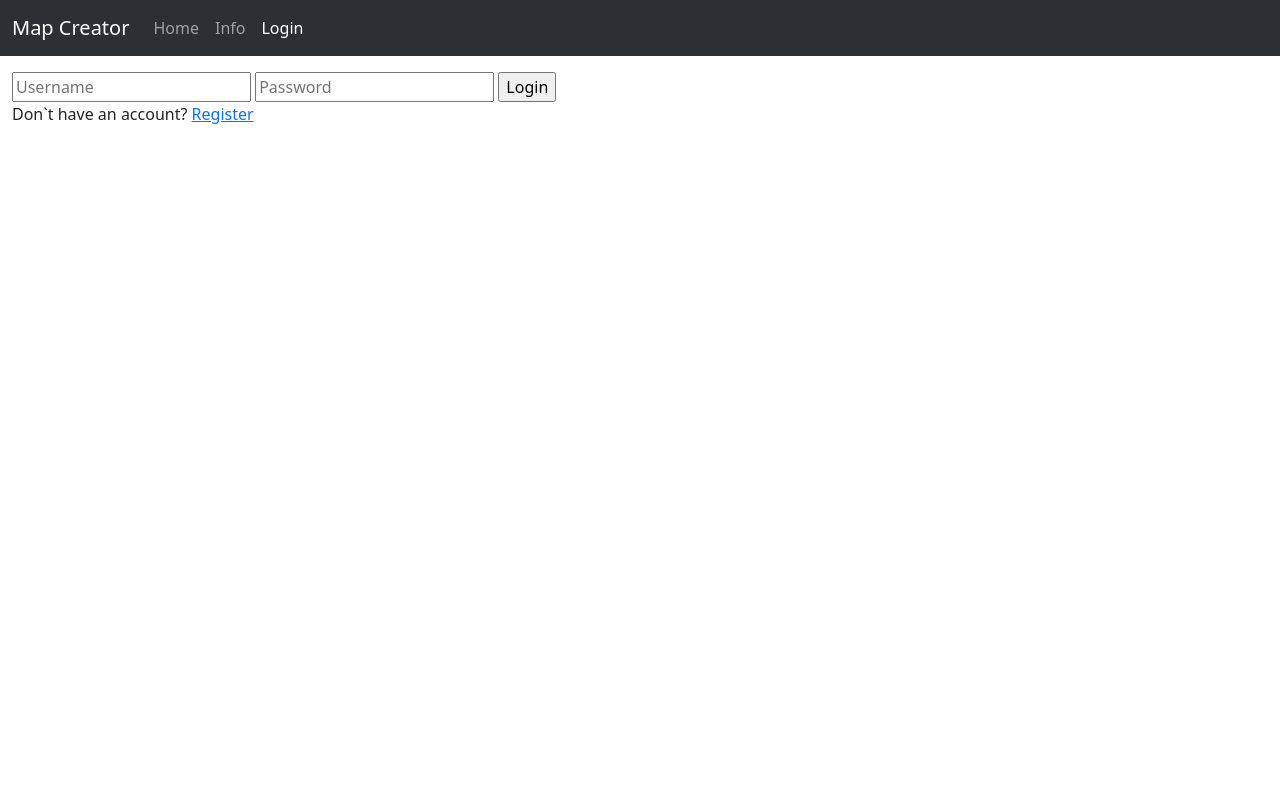
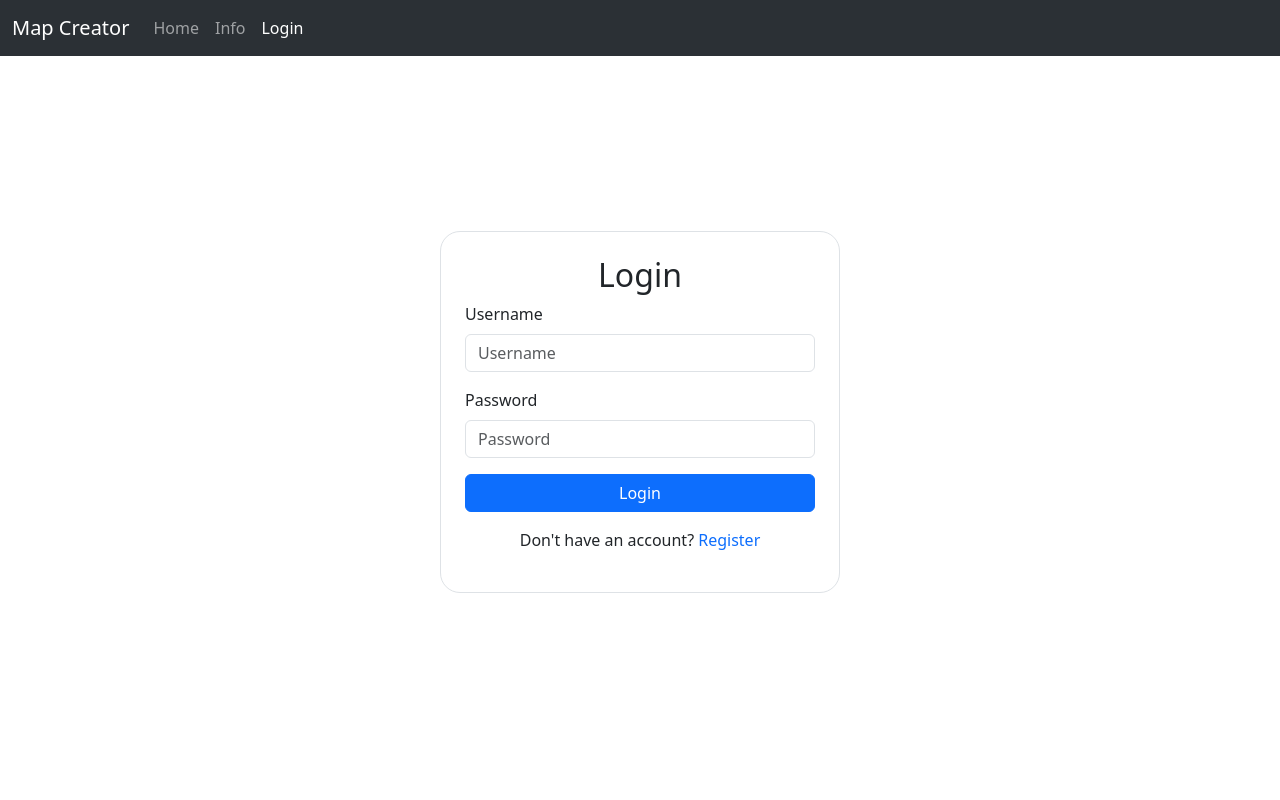
Before and after one commit to soovuh/Ukraine-Map-Creator, a Flask app: page /login in a window 1280 px wide. Run offline with Flask 3, Linux system fonts and the light colour scheme.

Commit message:
style: add style for register and login forms

```diff
--- a/templates/login.html
+++ b/templates/login.html
@@ -6,6 +6,15 @@
     <title>Map Creator | Login</title>
     <link rel="stylesheet" href="https://cdnjs.cloudflare.com/ajax/libs/font-awesome/6.4.2/css/all.min.css" integrity="sha512-z3gLpd7yknf1YoNbCzqRKc4qyor8gaKU1qmn+CShxbuBusANI9QpRohGBreCFkKxLhei6S9CQXFEbbKuqLg0DA==" crossorigin="anonymous" referrerpolicy="no-referrer" />
     <link href="https://cdn.jsdelivr.net/npm/bootstrap@5.3.2/dist/css/bootstrap.min.css" rel="stylesheet" integrity="sha384-T3c6CoIi6uLrA9TneNEoa7RxnatzjcDSCmG1MXxSR1GAsXEV/Dwwykc2MPK8M2HN" crossorigin="anonymous">
+    <style>
+      #main {
+        display: flex;
+        flex-direction: column;
+        justify-content: center;
+        align-items: center;
+        height: 100vh; /* Adjust this to control the height of the form */
+    }
+  </style>
 </head>
 <body>
     <nav class="navbar sticky-top bg-dark navbar-expand-lg bg-body-tertiary mb-3" data-bs-theme="dark">
@@ -38,15 +47,24 @@
         </div>
       </div>
     </nav>
-    <div class="container-fluid" id="main" style="min-height: 90vh">
-            <form method="POST" action="">
-                {{ form.hidden_tag() }}
-                {{ form.username }}
-                {{ form.password }}
-                {{ form.submit }}
-            </form>
-    <span>Don`t have an account?</span>
-      <a href="{{url_for('register')}}"> Register</a>
+    <div style="width: 100%; height: 85vh; align-items: center; justify-content: center; display: flex">
+        <form method="POST" action="" class="border p-4 m-5" style="max-width: 900px; min-width: 400px; border-radius: 20px;">
+            {{ form.hidden_tag() }}
+            <h2 "w-100 mb-3" style="text-align: center">Login</h2>
+            <div class="mb-3">
+                <label for="username" class="form-label">Username</label>
+                {{ form.username(class="form-control", id="username") }}
+            </div>
+            <div class="mb-3">
+                <label for="password" class="form-label">Password</label>
+                {{ form.password(class="form-control", id="password") }}
+            </div>
+            <div class="mb-3">
+                {{ form.submit(class="btn btn-primary w-100", value="Login") }}
+            </div>
+            <p style="text-align: center">Don't have an account? <a style="text-decoration: none;" href="{{url_for('register')}}">Register</a></p>
+
+        </form>
     </div>
 
     <!-- CDN Scripts -->
```
Also changed, not shown: templates/register.html (+18 -9 lines).
